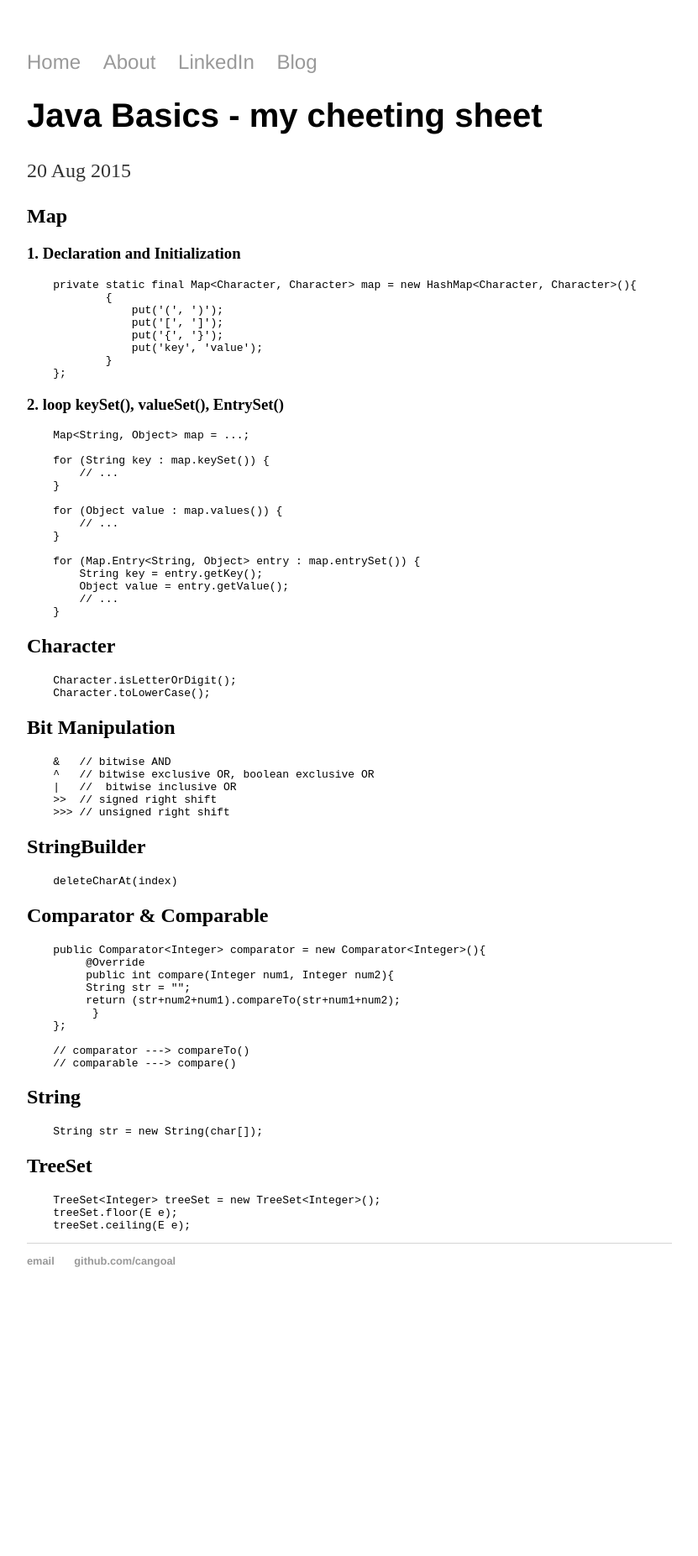
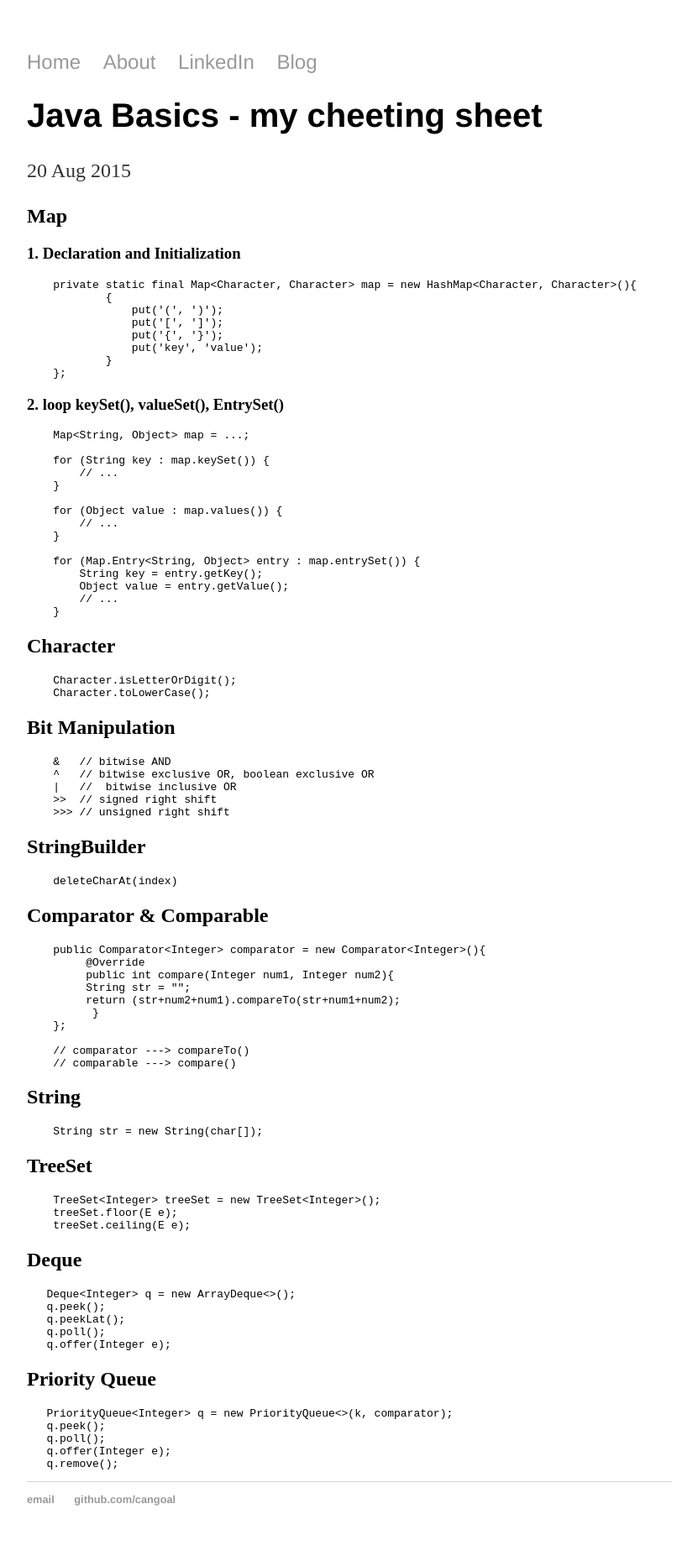
Before and after one commit to cangoal/cangoal.github.io, a Jekyll site: the page built from _posts/2015-08-20-java-basics.md, in a window 1280 px wide. Shown: the whole page at 84% size, without its empty margins (224-1055 px from the left). Built offline with Jekyll 4.4.1, drawn with Linux system fonts in a browser that asks for light colours; Markdown is read by kramdown in place of the engine named in the settings; before the commit the page ends 1569 px from its top, so only the background shows below that.

Commit message:
Update 2015-08-20-java-basics.md

````diff
--- a/_posts/2015-08-20-java-basics.md
+++ b/_posts/2015-08-20-java-basics.md
@@ -81,3 +81,19 @@ date: 2015-08-20
     treeSet.floor(E e);
     treeSet.ceiling(E e);
 ```
+## Deque
+```java
+   Deque<Integer> q = new ArrayDeque<>();
+   q.peek();
+   q.peekLat();
+   q.poll();
+   q.offer(Integer e);
+```
+## Priority Queue
+```java
+   PriorityQueue<Integer> q = new PriorityQueue<>(k, comparator);
+   q.peek();
+   q.poll();
+   q.offer(Integer e);
+   q.remove();
+```
````
